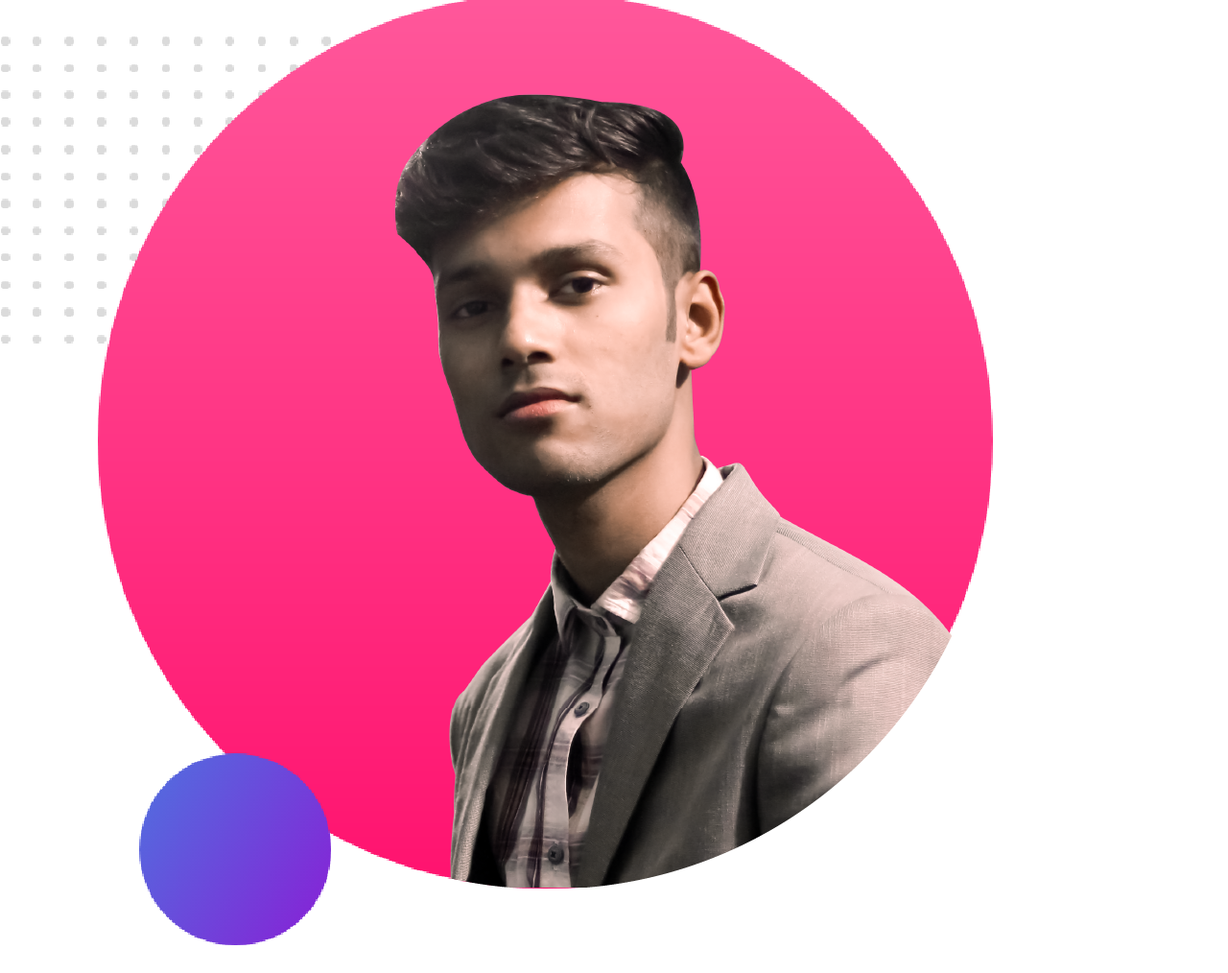
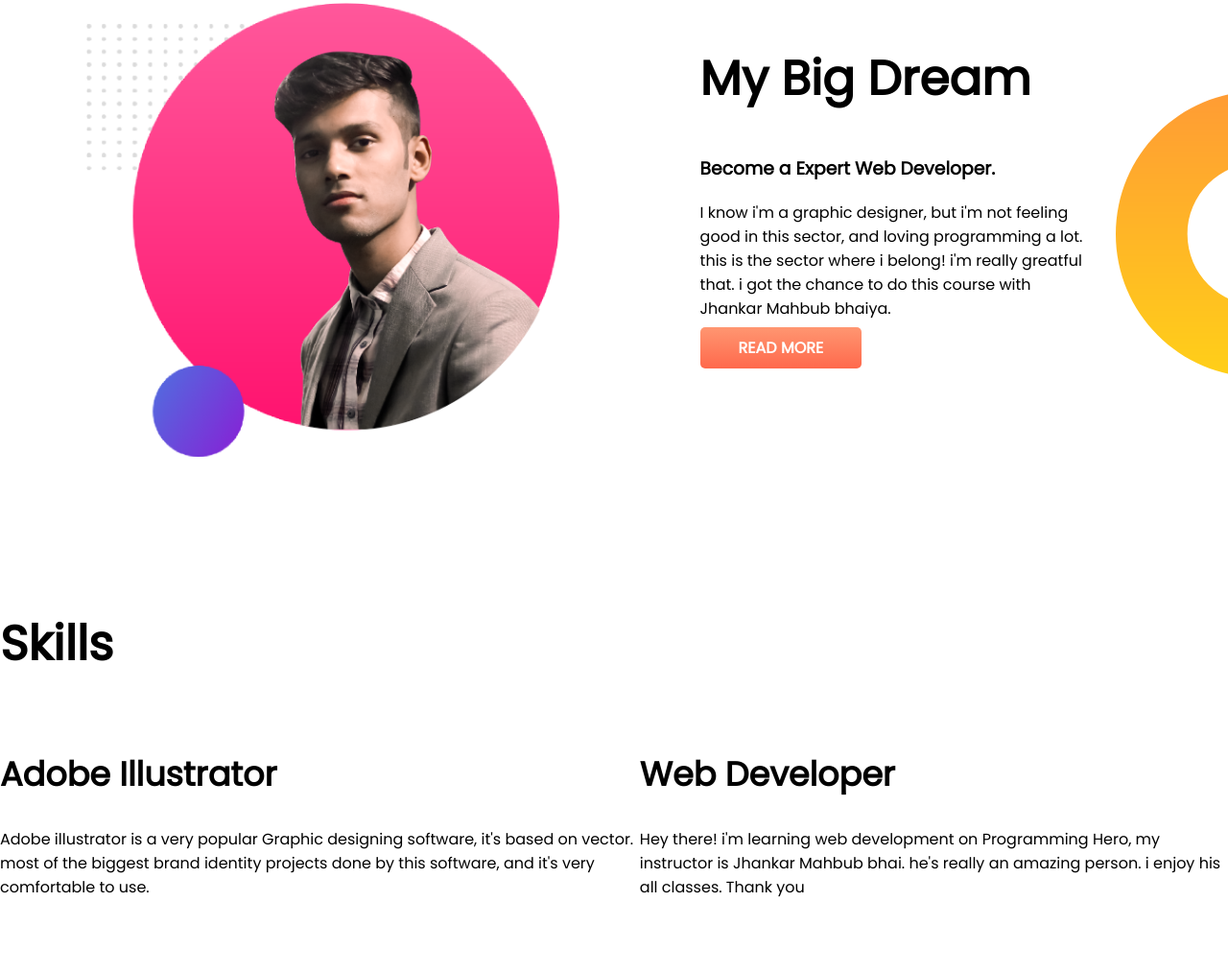
Before and after one commit to abdulkaderredwan/Redwan-port-sec, a plain HTML site: page index.html in a window 1280 px wide. Shown: the part 646-1660 px from the top of the page at 96% size. Drawn offline with Linux system fonts and the light colour scheme.

Commit message:
mid and final section added

```diff
--- a/css/style.css
+++ b/css/style.css
@@ -4,6 +4,9 @@ body{
 }
 h1{
     font-size: 50px;
+}
+h2{
+    font-size: 35px;
 }
 .org{
     color: orange;
@@ -21,7 +24,7 @@ h1{
     padding-left: 7%;
 }
 .half-width img{
-    width: 80%;
+    width: 90%;
 }
 .link-button{
     color: white;
@@ -31,3 +34,11 @@ h1{
     padding: 10px 40px;
     border-radius: 5px;
 }
+.second-sec{
+    background-image: url(../images/dream-bg.png);
+    background-repeat: no-repeat;
+    background-position: right;
+}
+.p-sec{
+    padding-right: 150px;
+}
--- a/index.html
+++ b/index.html
@@ -31,16 +31,36 @@
             <img src="images/red1.png" alt="This is my first picture">
         </div>
     </section>
-    <section>
-        <div>
+    <section class="second-sec flexible-container">
+        <div class="half-width">
             <img src="images/red2.png" alt="This is my second image.">
         </div>
-        <div>
+        <div class="half-width">
             <h1>My Big Dream</h1>
             <h3>Become a Expert Web Developer.</h3>
-            <p>I know i'm a graphic designer, but i'm not feeling good in this sector, and loving programming a lot.
+            <p class="p-sec">I know i'm a graphic designer, but i'm not feeling good in this sector, and loving
+                programming a lot.
                 this is the sector where i belong! i'm really greatful that. i got the chance to do this course with
                 Jhankar Mahbub bhaiya.</p>
+            <a target="_blank" class="link-button" href="https://www.fiverr.com/users/redwanmunna/seller_dashboard">READ
+                MORE</a>
+        </div>
+    </section>
+    <section class="final-sec">
+        <h1>Skills</h1>
+        <div class="flexible-container">
+            <div>
+                <h2>Adobe Illustrator</h2>
+                <p>Adobe illustrator is a very popular Graphic designing software, it's based on vector. most of the
+                    biggest
+                    brand identity projects done by this software, and it's very comfortable to use.</p>
+            </div>
+            <div>
+                <h2>Web Developer</h2>
+                <p>Hey there! i'm learning web development on Programming Hero, my instructor is Jhankar Mahbub bhai.
+                    he's
+                    really an amazing person. i enjoy his all classes. Thank you</p>
+            </div>
         </div>
     </section>
 </body>
```
